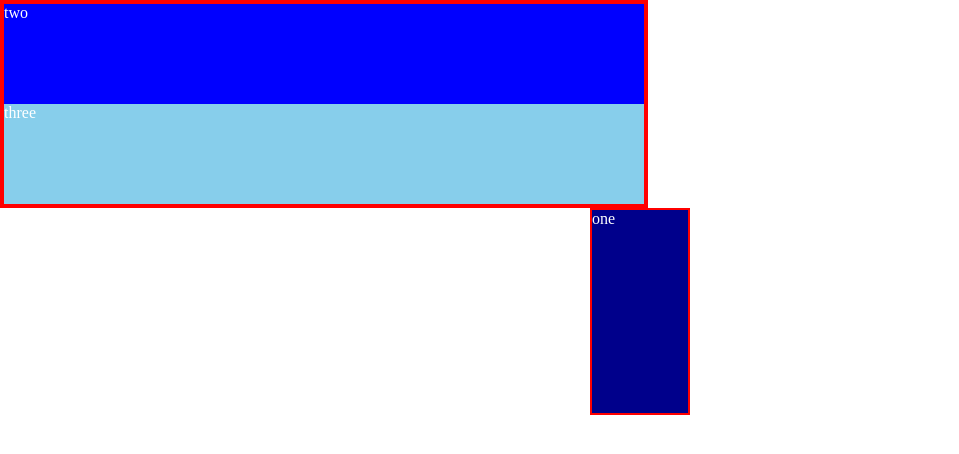
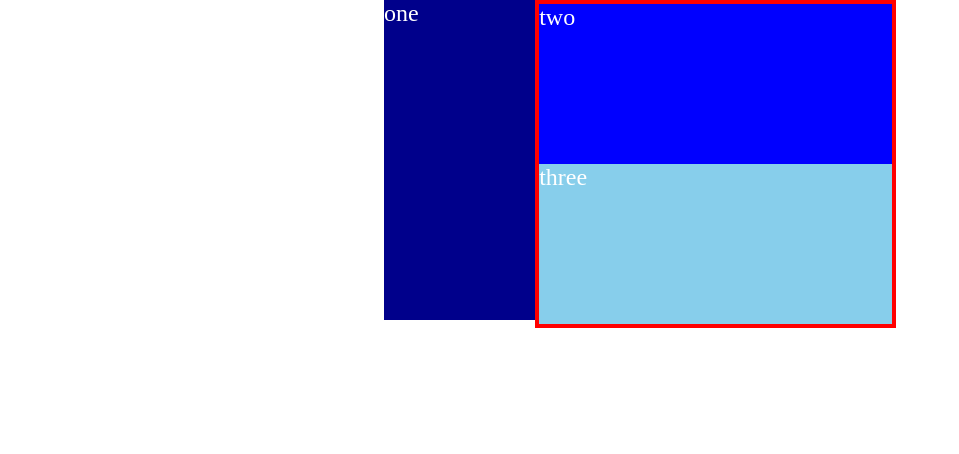
Before and after one commit to RichardMoj/CIT85SP18, a plain HTML site: page Homework for 85/FlexBox5/index.html in a window 1280 px wide. Shown: the whole page, without its empty margins (0-959 px from the left). Drawn offline with Linux system fonts and the light colour scheme.

Commit message:
FlexBox5 done, but small issue exists

```diff
--- a/Homework for 85/FlexBox5/index.html
+++ b/Homework for 85/FlexBox5/index.html
@@ -5,10 +5,12 @@
 	<link rel="stylesheet" type="text/css" href="styles.css">
 </head>
 <body>
-	<main>
-		<div id="two">two</div>
-		<div id="three">three</div>
-	</main>
-	<div id="one">one</div>
+	<div id="flexcontainer">
+		<main id="main">
+			<div id="two">two</div>
+			<div id="three">three</div>
+		</main>
+		<div id="one">one</div>
+	</div>
 </body>
 </html>
--- a/Homework for 85/FlexBox5/styles.css
+++ b/Homework for 85/FlexBox5/styles.css
@@ -7,43 +7,37 @@ html, body, div{
 	box-sizing: border-box;
 }
 
-main{
-	height: auto;
-	width: 50%;
-	border: 4px solid red;
-	/* Flex container properties */
+
+#flexcontainer{
+	margin: 0 auto;
+	width: 40%;
+	height: 40%;
+	display: flex;
+	flex-direction: row;
+	justify-content: center;
+}
+
+#main{
+ 	border: 4px solid red;
+	height: 100%;
+	width: 70%;
+	font-size: 24px;
+	color: white;
+
 	display: flex;
 	flex-wrap: wrap;
 	flex-direction: row;
-	align-content: center;
-	align-items: center;
-	justify-content: center;
-}
-
-div{
-	width: 100px;
-	height: 100px;
-	flex-grow: 1;
-	font: 18px;
-	color: white;
+	order: 2;
 
 }
 
 #one{
-	border: 2px solid red;
-	width: 100px;
-	height: 207px;
-	margin: 0 auto;
-
-	/* Flex Container properties */
-	display: flex;
-	flex-direction: column;
-	justify-content: flex-start;
-	align-items: flex-start;
-	align-content: flex-start;
-
-
 	background-color: darkblue;
+	width: 30%;
+	height: 100%;
+	font-size: 24px;
+	color: white;
+	order: 1;
 }
 
 #two{
```
